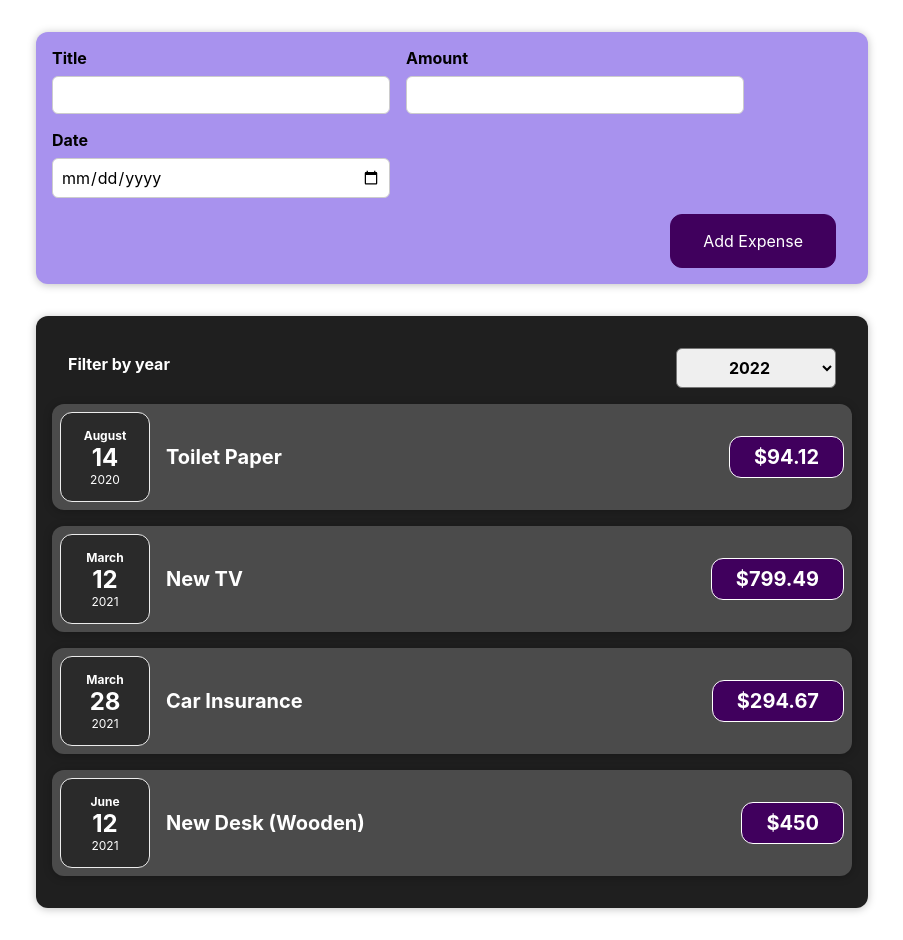
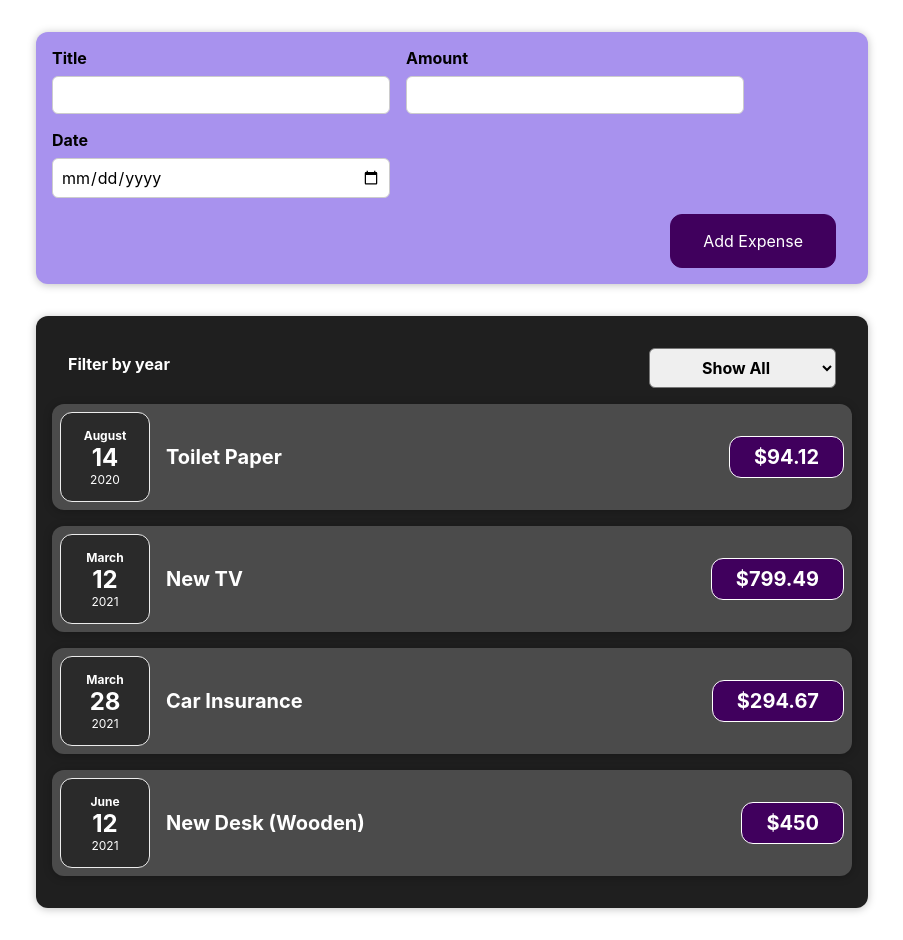
Before and after one commit to allanlalangan/expense-tracker, a React (Create React App) app: page / in a window 1280 px wide. Shown: the whole page, without its empty margins (188-1091 px from the left). Built offline with nearby package versions, Linux system fonts and the light colour scheme.

Commit message:
Added show all option to year filter. User inputs for ExpenseForm are now required.

```diff
--- a/src/components/Expenses/ExpensesFilter.js
+++ b/src/components/Expenses/ExpensesFilter.js
@@ -10,6 +10,7 @@ const ExpensesFilter = (props) => {
       <div className="expenses-filter__control">
         <label>Filter by year</label>
         <select value={props.selectedOption} onChange={selectYearHandler}>
+          <option>Show All</option>
           <option value="2022">2022</option>
           <option value="2021">2021</option>
           <option value="2020">2020</option>
--- a/src/components/NewExpense/ExpenseForm.js
+++ b/src/components/NewExpense/ExpenseForm.js
@@ -28,6 +28,7 @@ const ExpenseForm = (props) => {
         <div className="new-expense__control">
           <label htmlFor="title">Title</label>
           <input
+            required
             id="title"
             type="text"
             value={title}
@@ -37,6 +38,7 @@ const ExpenseForm = (props) => {
         <div className="new-expense__control">
           <label htmlFor="amount">Amount</label>
           <input
+            required
             id="amount"
             type="number"
             min="0.01"
@@ -48,6 +50,7 @@ const ExpenseForm = (props) => {
         <div className="new-expense__control">
           <label htmlFor="date">Date</label>
           <input
+            required
             id="date"
             type="date"
             min="2019-01-01"
```
